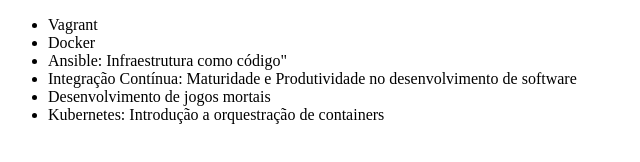
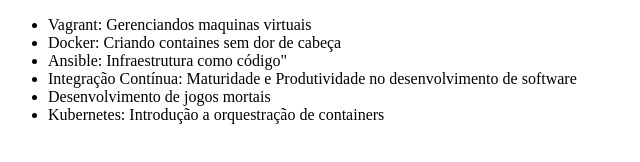
Before and after one commit to BergSabbath/alura-git, a plain HTML site: page index.html in a window 1280 px wide. Shown: the whole page, without its empty margins (0-640 px from the left). Drawn offline with Linux system fonts and the light colour scheme.

Commit message:
Colocando todos os nomes dos cursos corretos

```diff
--- a/index.html
+++ b/index.html
@@ -6,8 +6,8 @@
 </head>
 <body>
     <ul>
-        <li>Vagrant</li>
-        <li>Docker</li>
+        <li>Vagrant: Gerenciandos maquinas virtuais</li>
+        <li>Docker: Criando containes sem dor de cabeça</li>
         <li>Ansible: Infraestrutura como código"</li>
         <li>Integração Contínua: Maturidade e Produtividade no desenvolvimento de software</li>
         <li>Desenvolvimento de jogos mortais</li>
```
